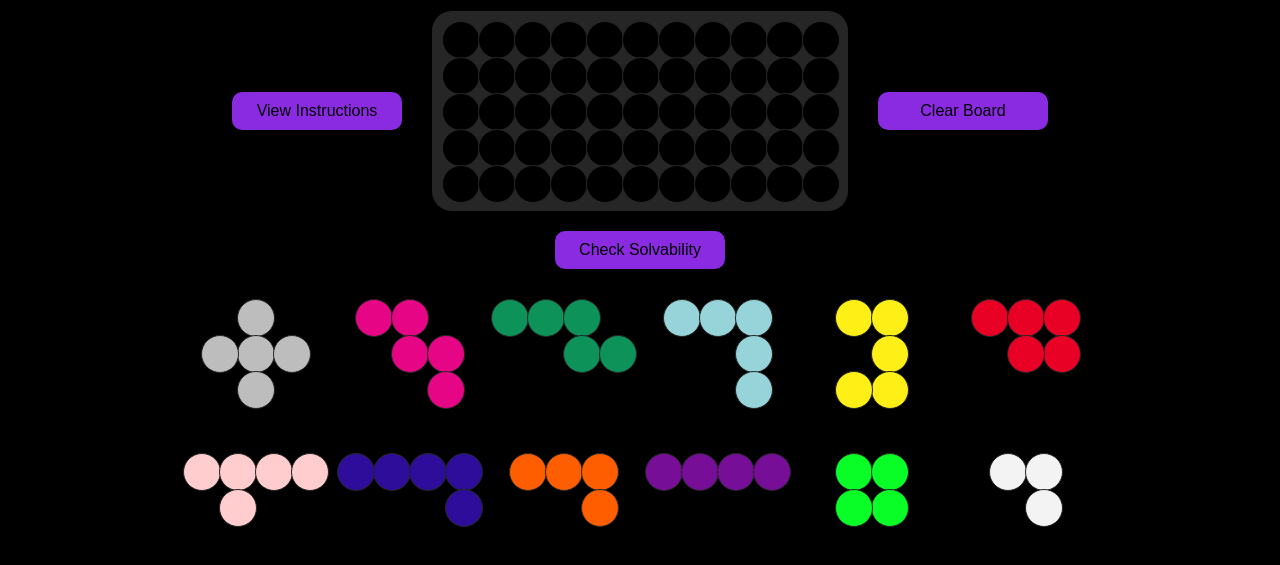
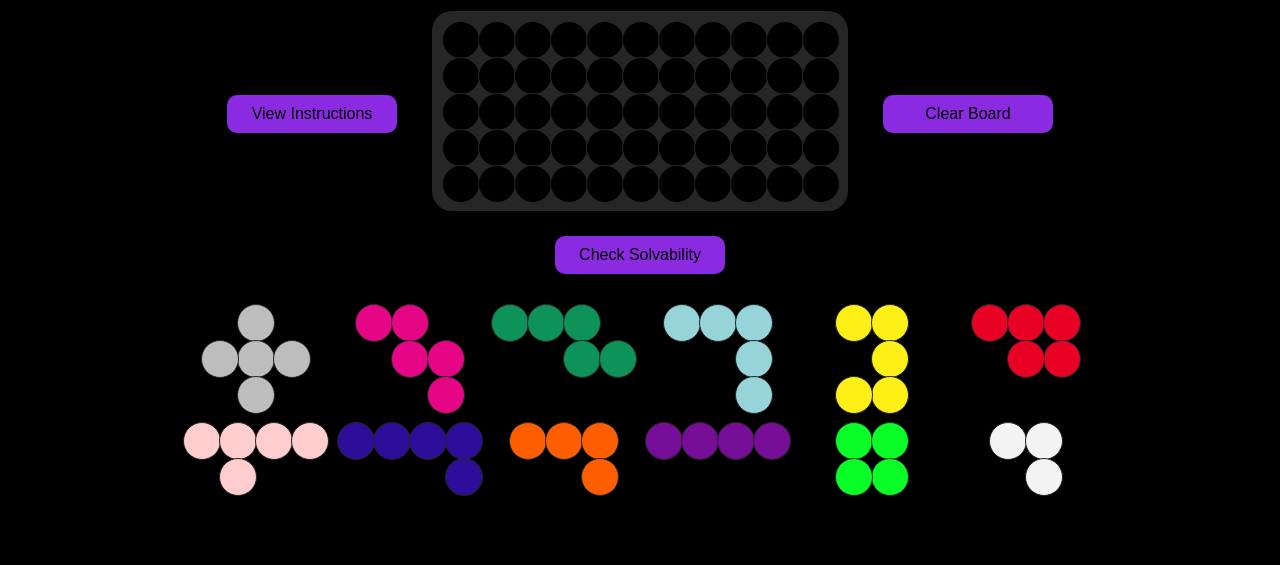
Before and after one commit to macy-jayne/kanoodle-solver, a plain HTML site: page index.html in a window 1280 px wide. Shown: the part 57-622 px from the top of the page. Drawn offline with Linux system fonts and the light colour scheme.

Commit message:
Update style.css

```diff
--- a/style.css
+++ b/style.css
@@ -52,24 +52,16 @@ button:hover {
 
   #pieces {
     display: grid;
-    grid-template-columns: repeat(6, 1fr);
-    grid-auto-rows: 144px;
-    grid-auto-columns: 144px;
+    grid-template-columns: repeat(6, 1.3fr);
     gap: 10px;
     justify-items: center;
-  }
-
-  .piece {
-    width: 200px;
-    height: 200px;
-    position: relative;
-    background-color: transparent;
     cursor: grab;
   }
 
   button {
     padding: 10px 20px;
     font-size: 16px;
+    margin: 5px;
   }
 
 /* Loading overlay */
@@ -292,3 +284,20 @@ input:checked + .slider:before {
   #mobile-warning { display: block; }
   #board, #pieces, #controls { display: none; }
 }
+
+.piece {
+  display: flex;
+  flex-direction: column;
+  align-items: center;
+  justify-content: flex-start; /* blocks at top */
+  position: relative;
+  background-color: transparent;
+  width: auto; /* will be set by JS */
+}
+
+.piece-controls {
+  display: flex;
+  gap: 6px;
+  margin-top: 6px; /* spacing below blocks */
+  z-index: 30;
+}
```
